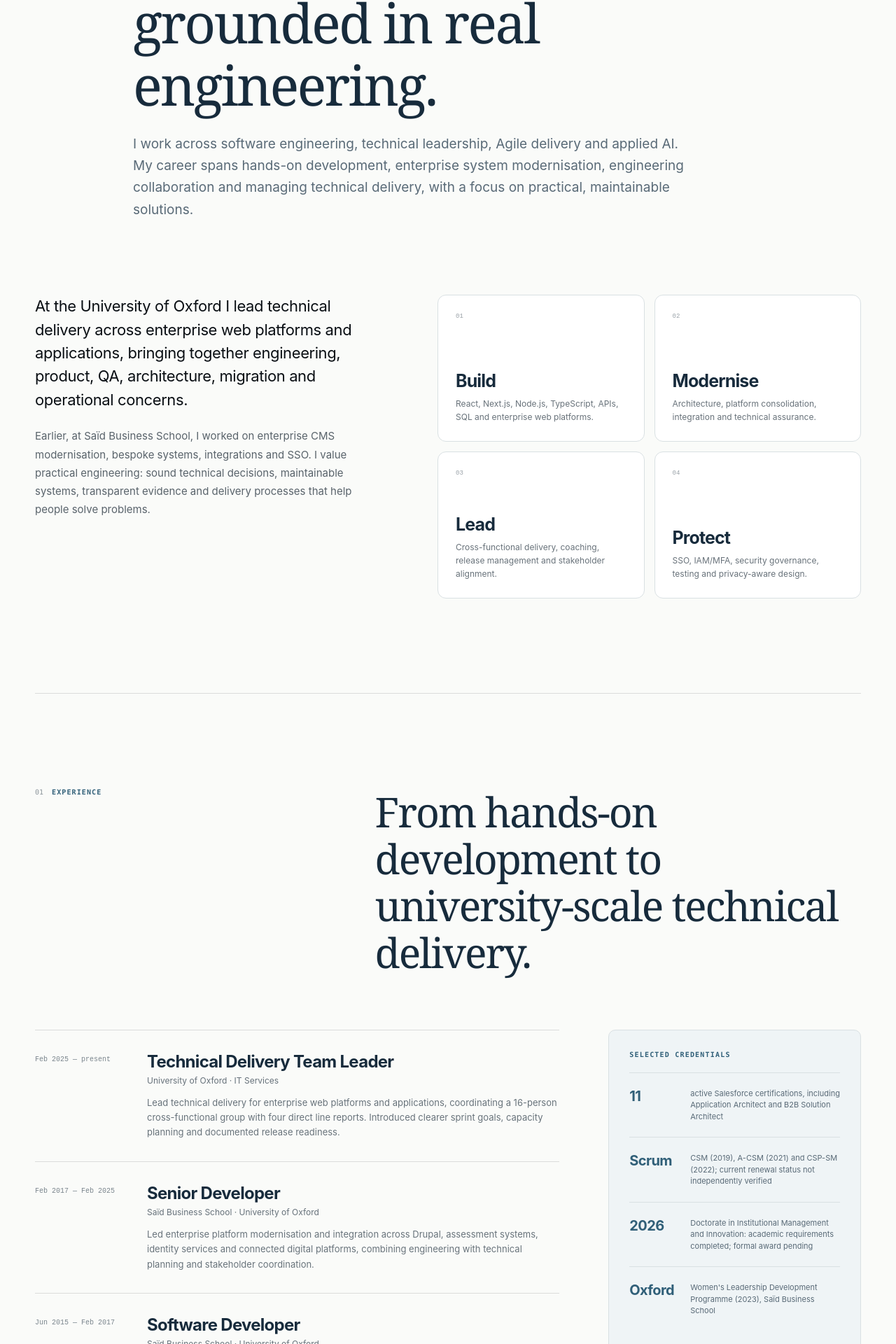
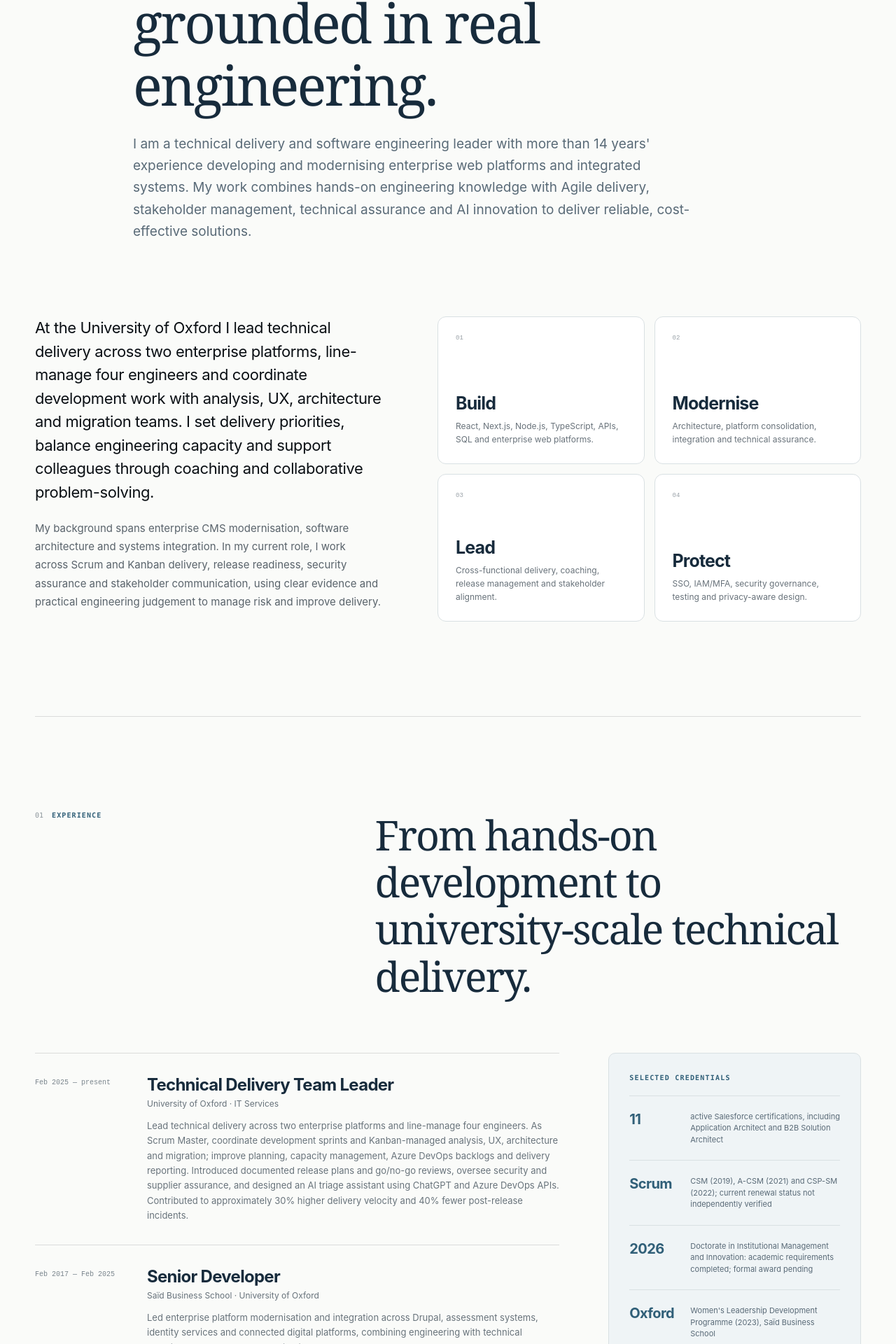
Before and after one commit to CeciG21/cg-website, a Next.js app: page /about in a window 1280 px wide. Shown: the part 321-2241 px from the top of the page at 70% size. Built offline with nearby package versions, Linux system fonts and the light colour scheme.

Commit message:
content: refine about profile and Technical Delivery Team Leader experience

```diff
--- a/app/about/page.tsx
+++ b/app/about/page.tsx
@@ -11,7 +11,7 @@ const experience = [
     period: "Feb 2025 — present",
     role: "Technical Delivery Team Leader",
     organisation: "University of Oxford · IT Services",
-    summary: "Lead technical delivery for enterprise web platforms and applications, coordinating a 16-person cross-functional group with four direct line reports. Introduced clearer sprint goals, capacity planning and documented release readiness.",
+    summary: "Lead technical delivery across two enterprise platforms and line-manage four engineers. As Scrum Master, coordinate development sprints and Kanban-managed analysis, UX, architecture and migration; improve planning, capacity management, Azure DevOps backlogs and delivery reporting. Introduced documented release plans and go/no-go reviews, oversee security and supplier assurance, and designed an AI triage assistant using ChatGPT and Azure DevOps APIs. Contributed to approximately 30% higher delivery velocity and 40% fewer post-release incidents.",
   },
   {
     period: "Feb 2017 — Feb 2025",
@@ -41,14 +41,14 @@ export default function AboutPage() {
       <section className="section-shell mp-page-hero">
         <span className="section-kicker">ABOUT CECI</span>
         <h1>Technical leadership grounded in real engineering.</h1>
-        <p>I work across software engineering, technical leadership, Agile delivery and applied AI. My career spans hands-on development, enterprise system modernisation, engineering collaboration and managing technical delivery, with a focus on practical, maintainable solutions.</p>
+        <p>I am a technical delivery and software engineering leader with more than 14 years&apos; experience developing and modernising enterprise web platforms and integrated systems. My work combines hands-on engineering knowledge with Agile delivery, stakeholder management, technical assurance and AI innovation to deliver reliable, cost-effective solutions.</p>
       </section>
 
       <section className="section-shell profile-section mp-profile-tight">
         <div className="profile-grid">
           <div className="profile-story">
-            <p className="large-copy">At the University of Oxford I lead technical delivery across enterprise web platforms and applications, bringing together engineering, product, QA, architecture, migration and operational concerns.</p>
-            <p>Earlier, at Saïd Business School, I worked on enterprise CMS modernisation, bespoke systems, integrations and SSO. I value practical engineering: sound technical decisions, maintainable systems, transparent evidence and delivery processes that help people solve problems.</p>
+            <p className="large-copy">At the University of Oxford I lead technical delivery across two enterprise platforms, line-manage four engineers and coordinate development work with analysis, UX, architecture and migration teams. I set delivery priorities, balance engineering capacity and support colleagues through coaching and collaborative problem-solving.</p>
+            <p>My background spans enterprise CMS modernisation, software architecture and systems integration. In my current role, I work across Scrum and Kanban delivery, release readiness, security assurance and stakeholder communication, using clear evidence and practical engineering judgement to manage risk and improve delivery.</p>
           </div>
           <div className="proof-grid">
             <article className="proof-card"><span>01</span><h3>Build</h3><p>React, Next.js, Node.js, TypeScript, APIs, SQL and enterprise web platforms.</p></article>
```
